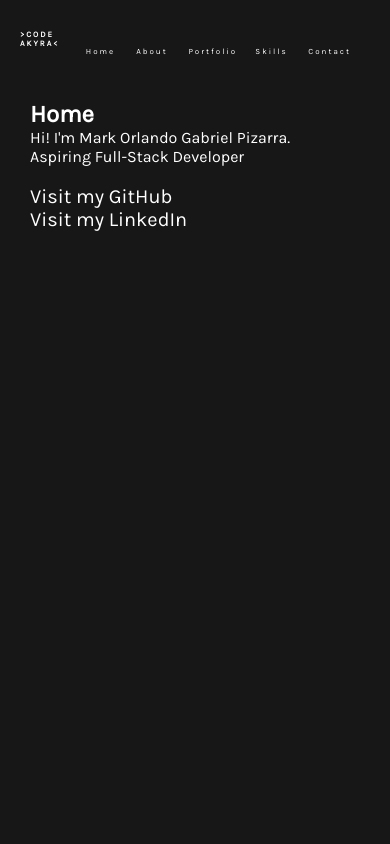
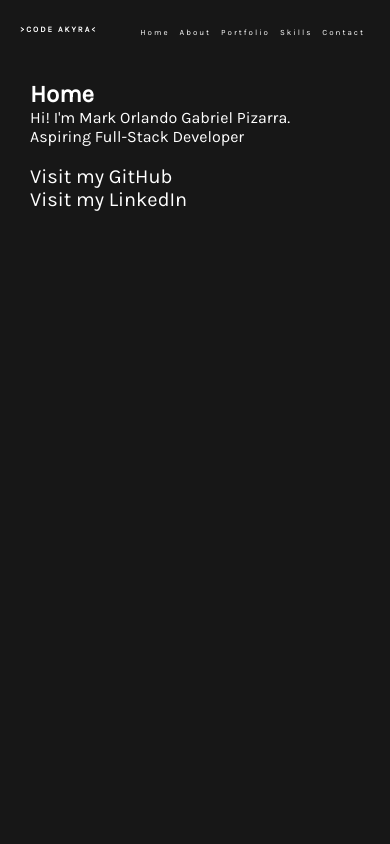
Before and after one commit to CodeAkyra/mark-orlando-gabriel-pizarra, a website: page index.html in a window 390 px wide. Shown: the top 844 px of the page. Drawn offline with Linux system fonts and the light colour scheme.

Commit message:
responsive

```diff
--- a/styles.css
+++ b/styles.css
@@ -217,8 +217,8 @@ p {
   }
   section {
     height: 100vh;
-    padding-top: 100px;
-    padding-bottom: 100px;
+    padding-top: 80px;
+    padding-bottom: 80px;
     padding-left: 30px;
     padding-right: 30px;
   }
@@ -238,6 +238,7 @@ p {
 
   header ul li a {
     font-size: 8px;
+    margin: 0px 5px;
   }
 
   ::-webkit-scrollbar {
```
